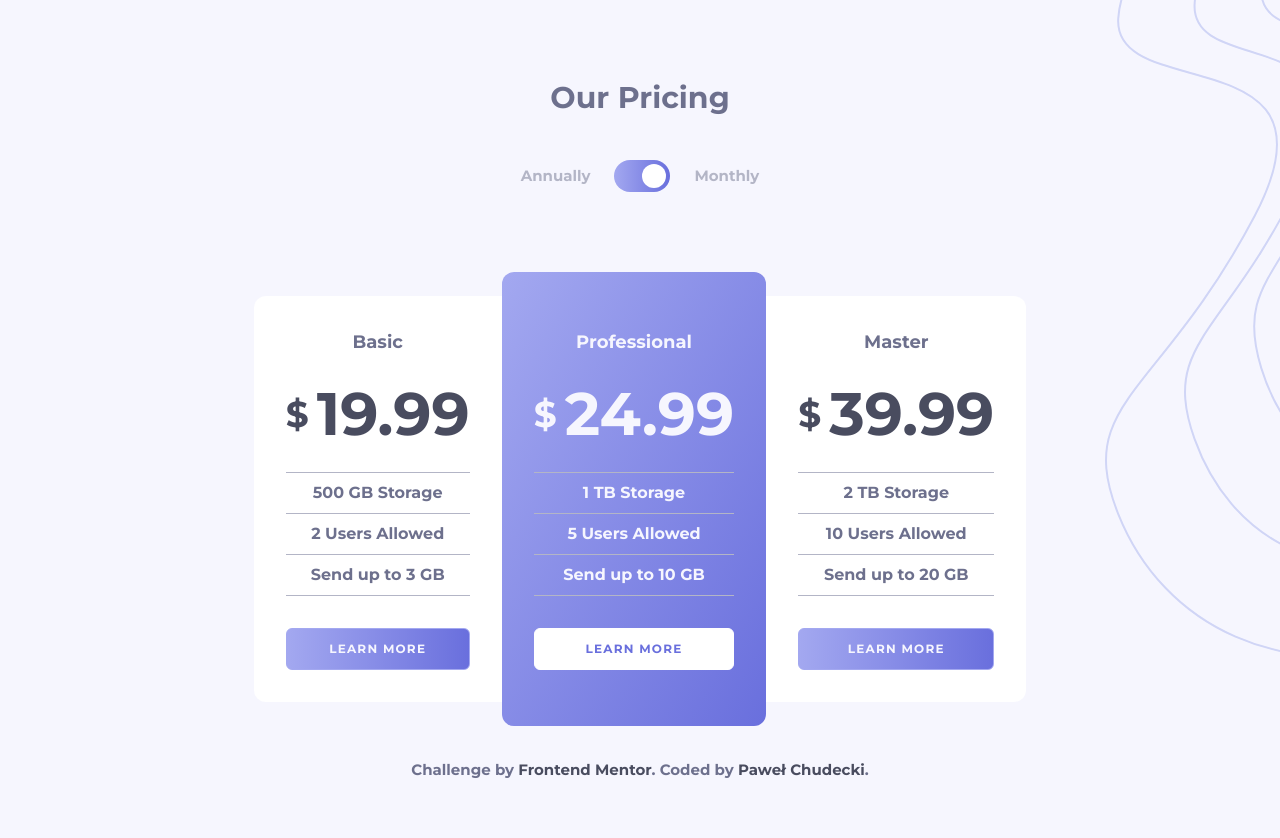
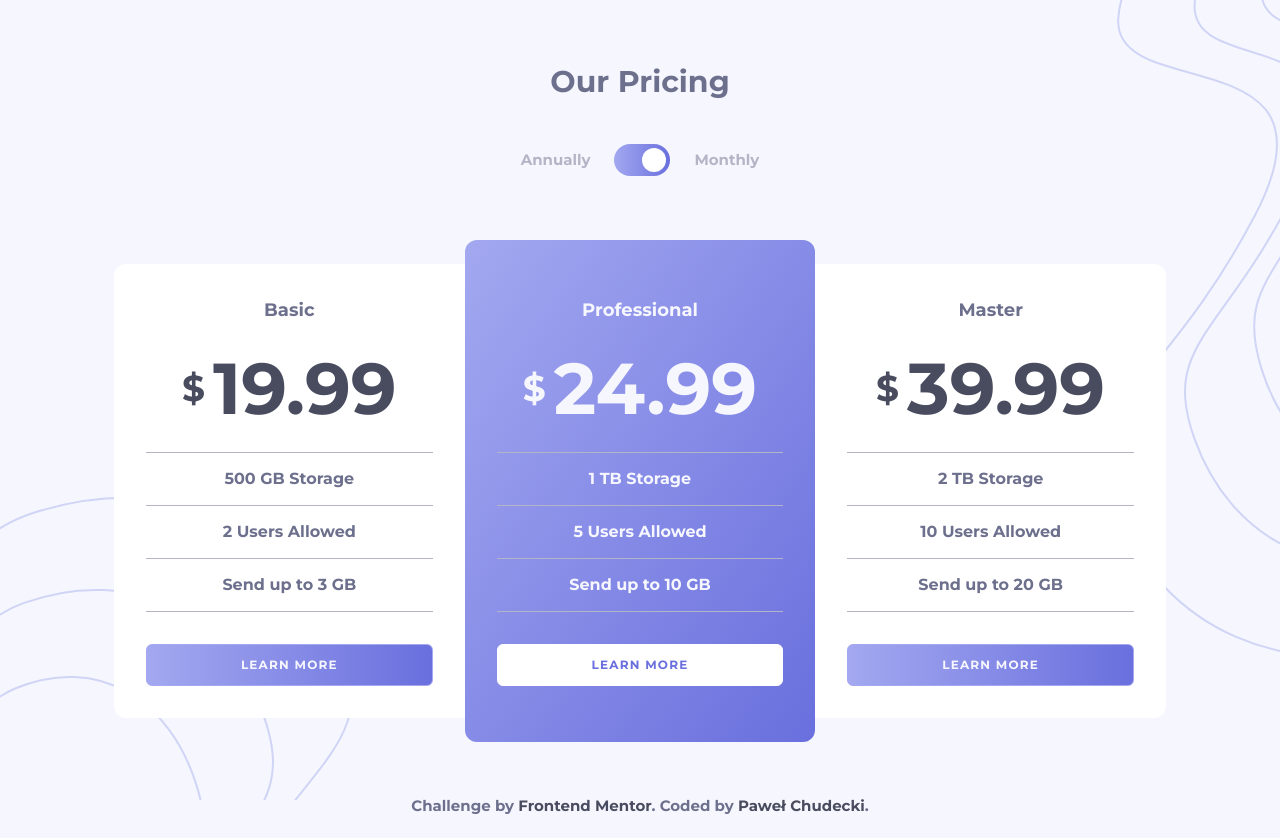
Before and after one commit to SoulRvr29/pricing-component-with-toggle, a website: page dist/index.html in a window 1280 px wide. Before the commit the page ends 800 px from the top, so only its background shows below. Drawn offline with Linux system fonts and the light colour scheme.

Commit message:
working trigger

```diff
--- a/dist/index.html
+++ b/dist/index.html
@@ -21,7 +21,10 @@
   <body
     class="font-Montserrat bg-VeryLightGrayishBlue text-GrayishBlue grid justify-center w-screen text-base text-normal bg-[url('/images/bg-top.svg')] bg-no-repeat bg-[right_-200px_top]"
   >
-    <header class="grid text-center my-20">
+    <div
+      class="bg-[url('/images/bg-bottom.svg')] bg-no-repeat bg-[left_bottom] -z-10 max-lg:hidden absolute w-screen h-screen"
+    ></div>
+    <header class="grid text-center max-lg:my-20 my-16">
       <h1 class="text-3xl mb-11">Our Pricing</h1>
       <div class="flex justify-center items-center">
         <p class="text-LightGrayishBlue">Annually</p>
@@ -33,29 +36,40 @@
           max="1"
           name="trigger"
           id="trigger"
+          value="1"
+          oninput="priceVal1.innerText = this.value == 1 ? '' : '1';
+          priceVal2.innerText = this.value == 1 ? '' : '1';
+          priceVal3.innerText = this.value == 1 ? '' : '1'"
         />
         <p class="text-LightGrayishBlue">Monthly</p>
       </div>
     </header>
     <main
-      class="text-center flex max-lg:flex-col max-lg:gap-8 w-screen px-6 mb-8 max-w-xl justify-center"
+      class="text-center flex max-lg:flex-col max-lg:gap-8 w-screen px-6 mb-8 max-lg:max-w-xl max-w-[1100px] justify-center"
     >
       <section
-        class="bg-white rounded-l-xl max-lg:rounded-xl p-8 max-lg:my-0 my-6"
+        class="bg-white rounded-l-xl max-lg:rounded-xl p-8 max-lg:my-0 my-6 w-full"
       >
         <h2 class="text-lg">Basic</h2>
         <div
-          class="price text-6xl text-DarkGrayishBlue flex items-center my-7 justify-center"
+          class="price max-lg:text-6xl text-7xl text-DarkGrayishBlue flex items-center my-7 justify-center"
         >
-          <span class="text-4xl mr-2">&dollar;</span>19.99
+          <span class="text-4xl mr-2">&dollar;</span
+          ><span id="priceVal1"></span>19.99
         </div>
-        <p class="border-b border-LightGrayishBlue py-2 text-base border-t">
+        <p
+          class="border-b border-LightGrayishBlue max-lg:py-2 py-[14px] text-base border-t"
+        >
           500 GB Storage
         </p>
-        <p class="border-b border-LightGrayishBlue py-2 text-base">
+        <p
+          class="border-b border-LightGrayishBlue max-lg:py-2 py-[14px] text-base"
+        >
           2 Users Allowed
         </p>
-        <p class="border-b border-LightGrayishBlue py-2 text-base">
+        <p
+          class="border-b border-LightGrayishBlue max-lg:py-2 py-[14px] text-base"
+        >
           Send up to 3 GB
         </p>
         <button
@@ -65,21 +79,28 @@
         </button>
       </section>
       <section
-        class="bg-gradient-to-br from-Gradient1 to-Gradient2 text-VeryLightGrayishBlue rounded-xl p-8 pt-14"
+        class="bg-gradient-to-br from-Gradient1 to-Gradient2 text-VeryLightGrayishBlue rounded-xl p-8 pt-14 w-full"
       >
         <h2 class="text-lg">Professional</h2>
         <div
-          class="price text-6xl text-VeryLightGrayishBlue flex items-center my-7 justify-center"
+          class="price max-lg:text-6xl text-7xl text-VeryLightGrayishBlue flex items-center my-7 justify-center"
         >
-          <span class="text-4xl mr-2">&dollar;</span>24.99
+          <span class="text-4xl mr-2">&dollar;</span
+          ><span id="priceVal2"></span>24.99
         </div>
-        <p class="border-b border-LightGrayishBlue py-2 text-base border-t">
+        <p
+          class="border-b border-LightGrayishBlue max-lg:py-2 py-[14px] text-base border-t"
+        >
           1 TB Storage
         </p>
-        <p class="border-b border-LightGrayishBlue py-2 text-base">
+        <p
+          class="border-b border-LightGrayishBlue max-lg:py-2 py-[14px] text-base"
+        >
           5 Users Allowed
         </p>
-        <p class="border-b border-LightGrayishBlue py-2 text-base">
+        <p
+          class="border-b border-LightGrayishBlue max-lg:py-2 py-[14px] text-base"
+        >
           Send up to 10 GB
         </p>
         <button
@@ -89,21 +110,28 @@
         </button>
       </section>
       <section
-        class="rounded-r-xl max-lg:rounded-xl p-8 bg-white max-lg:my-0 my-6"
+        class="rounded-r-xl max-lg:rounded-xl p-8 bg-white max-lg:my-0 my-6 w-full"
       >
         <h2 class="text-lg">Master</h2>
         <div
-          class="price text-6xl text-DarkGrayishBlue flex items-center my-7 justify-center"
+          class="price max-lg:text-6xl text-7xl text-DarkGrayishBlue flex items-center my-7 justify-center"
         >
-          <span class="text-4xl mr-2">&dollar;</span>39.99
+          <span class="text-4xl mr-2">&dollar;</span
+          ><span id="priceVal3"></span>39.99
         </div>
-        <p class="border-b border-LightGrayishBlue py-2 text-base border-t">
+        <p
+          class="border-b border-LightGrayishBlue max-lg:py-2 py-[14px] text-base border-t"
+        >
           2 TB Storage
         </p>
-        <p class="border-b border-LightGrayishBlue py-2 text-base">
+        <p
+          class="border-b border-LightGrayishBlue max-lg:py-2 py-[14px] text-base"
+        >
           10 Users Allowed
         </p>
-        <p class="border-b border-LightGrayishBlue py-2 text-base">
+        <p
+          class="border-b border-LightGrayishBlue max-lg:py-2 py-[14px] text-base"
+        >
           Send up to 20 GB
         </p>
         <button
@@ -113,15 +141,17 @@
         </button>
       </section>
     </main>
-    <footer class="mx-auto">
+    <footer class="mx-auto p-5 text-center max-lg:text-xs">
       Challenge by
       <a
         class="text-DarkGrayishBlue hover:text-Gradient2"
-        href="https://www.frontendmentor.io?ref=challenge"
+        href="https://www.frontendmentor.io/challenges/pricing-component-with-toggle-8vPwRMIC"
         target="_blank"
         >Frontend Mentor</a
       >. Coded by
-      <a class="text-DarkGrayishBlue hover:text-Gradient2" href="#"
+      <a
+        class="text-DarkGrayishBlue hover:text-Gradient2"
+        href="https://www.frontendmentor.io/profile/SoulRvr29"
         >Paweł Chudecki</a
       >.
     </footer>
```
Also changed, not shown: dist/css/style.css, screenshot.jpeg (added).
